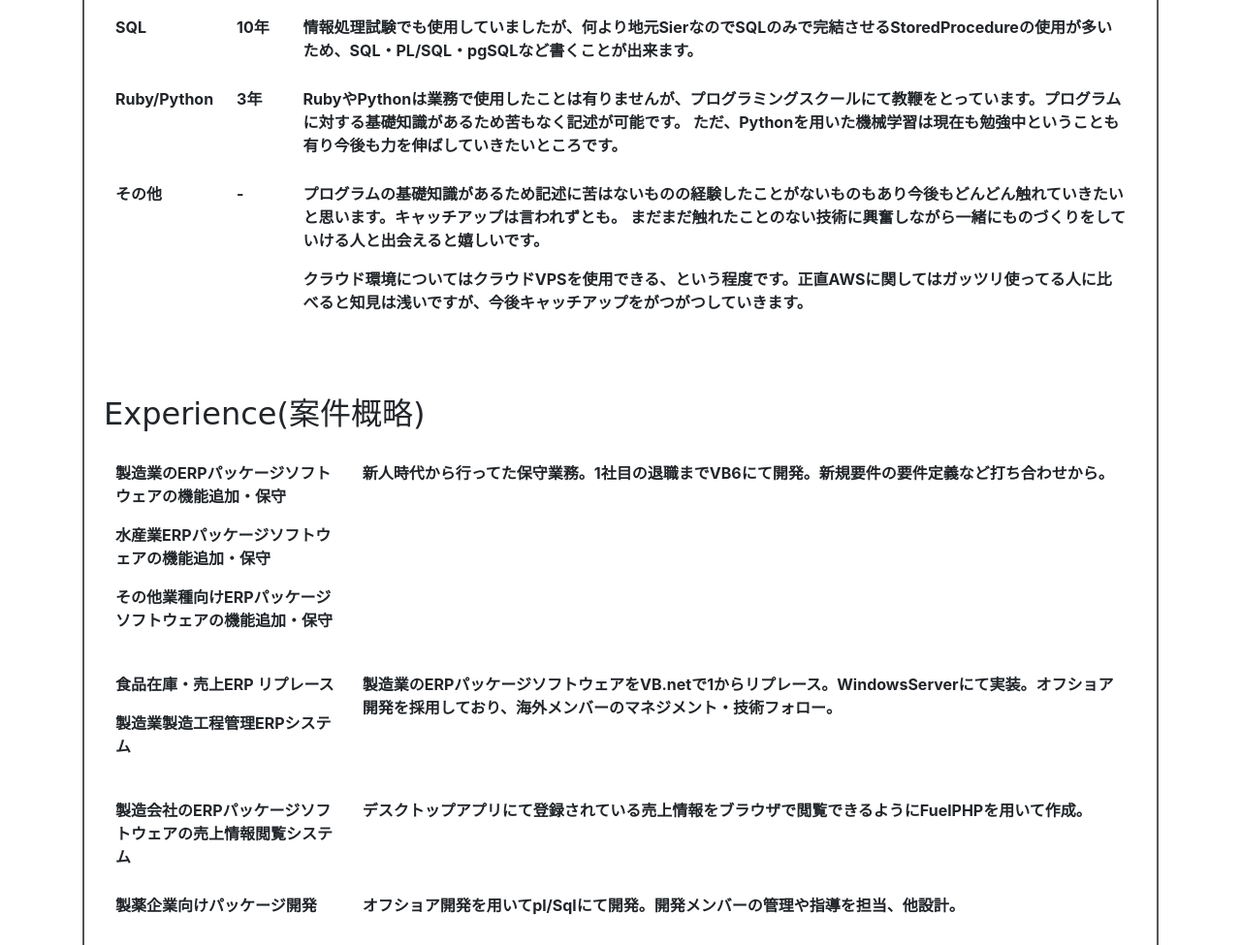
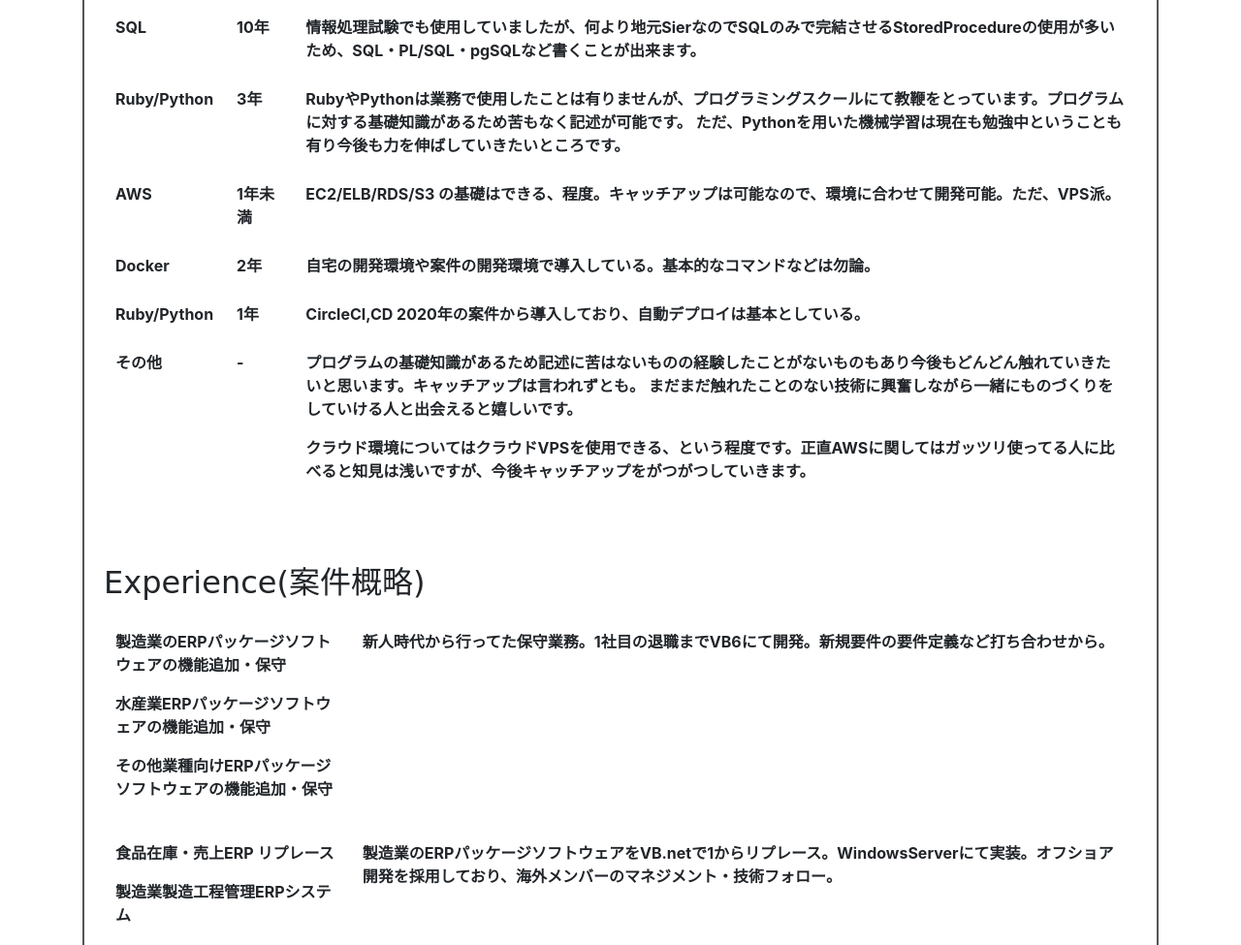
Before and after one commit to mkonagaya/cresta522.github.io, a plain HTML site: page index.html in a window 1280 px wide. Shown: the part 1681-2656 px from the top of the page at 97% size. Drawn offline with nearby package versions, Linux system fonts and the light colour scheme; a web font is replaced by a local one.

Commit message:
20201029

```diff
--- a/index.html
+++ b/index.html
@@ -125,6 +125,27 @@
                                 <td>
                                     RubyやPythonは業務で使用したことは有りませんが、プログラミングスクールにて教鞭をとっています。プログラムに対する基礎知識があるため苦もなく記述が可能です。
                                     ただ、Pythonを用いた機械学習は現在も勉強中ということも有り今後も力を伸ばしていきたいところです。
+                                </td>
+                            </tr>
+                            <tr class="table-light">
+                                <th scope="row">AWS</th>
+                                <td>1年未満</td>
+                                <td>
+                                    EC2/ELB/RDS/S3 の基礎はできる、程度。キャッチアップは可能なので、環境に合わせて開発可能。ただ、VPS派。
+                                </td>
+                            </tr>
+                            <tr class="table-light">
+                                <th scope="row">Docker</th>
+                                <td>2年</td>
+                                <td>
+                                    自宅の開発環境や案件の開発環境で導入している。基本的なコマンドなどは勿論。
+                                </td>
+                            </tr>
+                            <tr class="table-light">
+                                <th scope="row">Ruby/Python</th>
+                                <td>1年</td>
+                                <td>
+                                    CircleCI,CD 2020年の案件から導入しており、自動デプロイは基本としている。
                                 </td>
                             </tr>
                             <tr class="table-light">
```
